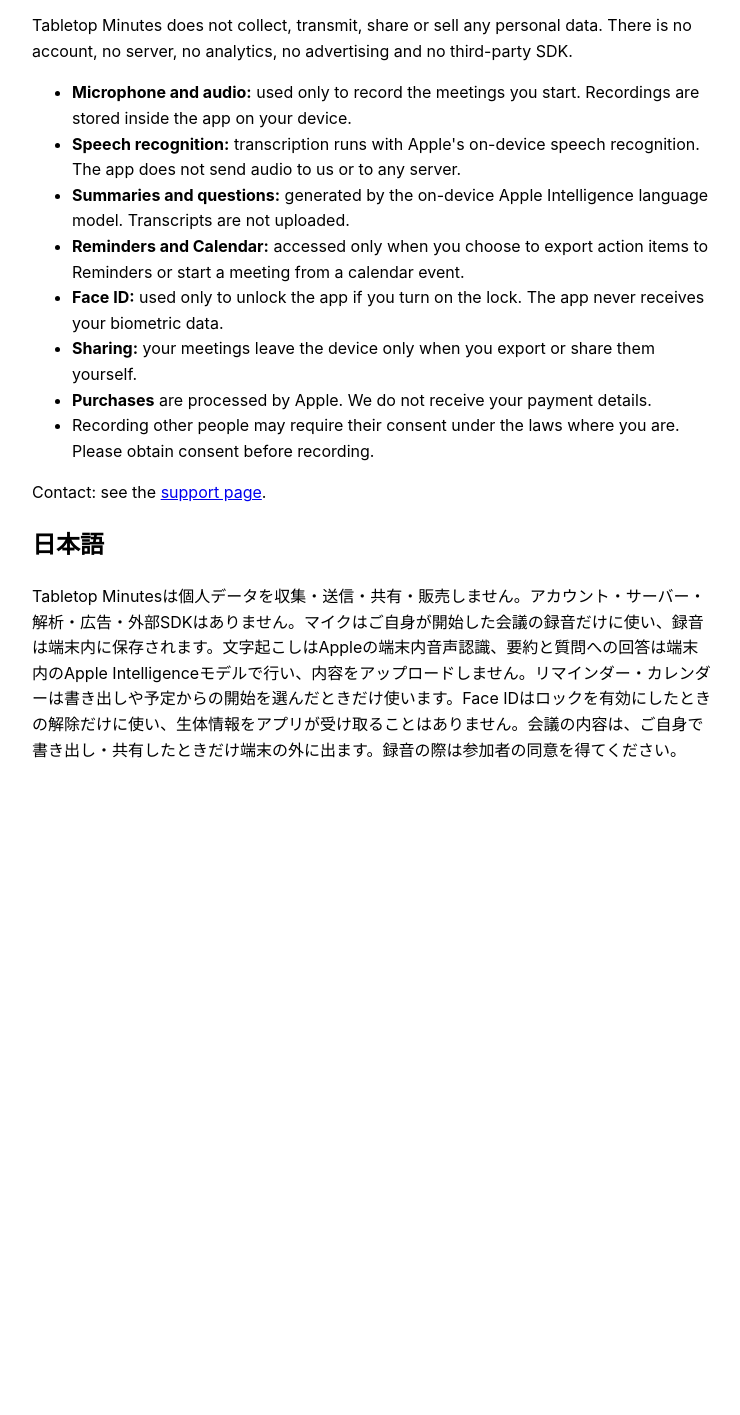
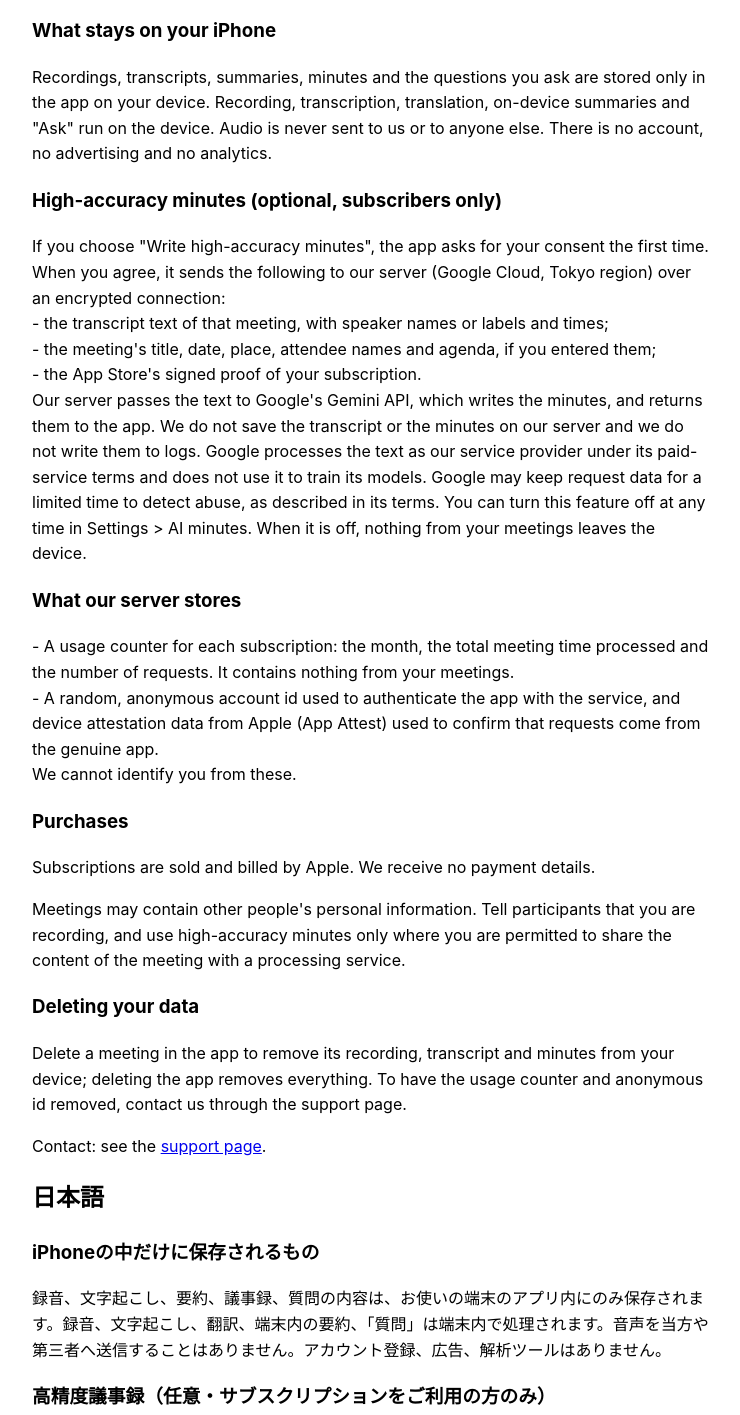
Before and after one commit to takawmd2524-boop/tabletop-minutes-legal, a plain HTML site: page privacy.html in a window 1280 px wide. Shown: the part 141-1556 px from the top of the page, without its empty margins (268-1008 px from the left). Before the commit the page ends 944 px from the top, so only its background shows below. Drawn offline with Linux system fonts and the light colour scheme.

Commit message:
Update privacy policy for high-accuracy minutes

```diff
--- a/privacy.html
+++ b/privacy.html
@@ -1,14 +1,29 @@
 <!doctype html><html lang="en"><meta charset="utf-8"><meta name="viewport" content="width=device-width,initial-scale=1"><title>Tabletop Minutes Privacy Policy</title>
 <body style="font-family:-apple-system,sans-serif;max-width:680px;margin:40px auto;padding:0 16px;line-height:1.6">
 <h1>Tabletop Minutes Privacy Policy</h1><p>Last updated: 21 November 2026</p>
-<p>Tabletop Minutes does not collect, transmit, share or sell any personal data. There is no account, no server, no analytics, no advertising and no third-party SDK.</p>
-<ul><li><b>Microphone and audio:</b> used only to record the meetings you start. Recordings are stored inside the app on your device.</li>
-<li><b>Speech recognition:</b> transcription runs with Apple's on-device speech recognition. The app does not send audio to us or to any server.</li>
-<li><b>Summaries and questions:</b> generated by the on-device Apple Intelligence language model. Transcripts are not uploaded.</li>
-<li><b>Reminders and Calendar:</b> accessed only when you choose to export action items to Reminders or start a meeting from a calendar event.</li>
-<li><b>Face ID:</b> used only to unlock the app if you turn on the lock. The app never receives your biometric data.</li>
-<li><b>Sharing:</b> your meetings leave the device only when you export or share them yourself.</li>
-<li><b>Purchases</b> are processed by Apple. We do not receive your payment details.</li>
-<li>Recording other people may require their consent under the laws where you are. Please obtain consent before recording.</li></ul>
+<h3>What stays on your iPhone</h3>
+<p>Recordings, transcripts, summaries, minutes and the questions you ask are stored only in the app on your device. Recording, transcription, translation, on-device summaries and &quot;Ask&quot; run on the device. Audio is never sent to us or to anyone else. There is no account, no advertising and no analytics.</p>
+<h3>High-accuracy minutes (optional, subscribers only)</h3>
+<p>If you choose &quot;Write high-accuracy minutes&quot;, the app asks for your consent the first time. When you agree, it sends the following to our server (Google Cloud, Tokyo region) over an encrypted connection:<br>- the transcript text of that meeting, with speaker names or labels and times;<br>- the meeting&#x27;s title, date, place, attendee names and agenda, if you entered them;<br>- the App Store&#x27;s signed proof of your subscription.<br>Our server passes the text to Google&#x27;s Gemini API, which writes the minutes, and returns them to the app. We do not save the transcript or the minutes on our server and we do not write them to logs. Google processes the text as our service provider under its paid-service terms and does not use it to train its models. Google may keep request data for a limited time to detect abuse, as described in its terms. You can turn this feature off at any time in Settings &gt; AI minutes. When it is off, nothing from your meetings leaves the device.</p>
+<h3>What our server stores</h3>
+<p>- A usage counter for each subscription: the month, the total meeting time processed and the number of requests. It contains nothing from your meetings.<br>- A random, anonymous account id used to authenticate the app with the service, and device attestation data from Apple (App Attest) used to confirm that requests come from the genuine app.<br>We cannot identify you from these.</p>
+<h3>Purchases</h3>
+<p>Subscriptions are sold and billed by Apple. We receive no payment details.</p>
+<p>Meetings may contain other people&#x27;s personal information. Tell participants that you are recording, and use high-accuracy minutes only where you are permitted to share the content of the meeting with a processing service.</p>
+<h3>Deleting your data</h3>
+<p>Delete a meeting in the app to remove its recording, transcript and minutes from your device; deleting the app removes everything. To have the usage counter and anonymous id removed, contact us through the support page.</p>
 <p>Contact: see the <a href="./">support page</a>.</p>
-<h2>日本語</h2><p>Tabletop Minutesは個人データを収集・送信・共有・販売しません。アカウント・サーバー・解析・広告・外部SDKはありません。マイクはご自身が開始した会議の録音だけに使い、録音は端末内に保存されます。文字起こしはAppleの端末内音声認識、要約と質問への回答は端末内のApple Intelligenceモデルで行い、内容をアップロードしません。リマインダー・カレンダーは書き出しや予定からの開始を選んだときだけ使います。Face IDはロックを有効にしたときの解除だけに使い、生体情報をアプリが受け取ることはありません。会議の内容は、ご自身で書き出し・共有したときだけ端末の外に出ます。録音の際は参加者の同意を得てください。</p></body></html>
+<h2>日本語</h2>
+<h3>iPhoneの中だけに保存されるもの</h3>
+<p>録音、文字起こし、要約、議事録、質問の内容は、お使いの端末のアプリ内にのみ保存されます。録音、文字起こし、翻訳、端末内の要約、「質問」は端末内で処理されます。音声を当方や第三者へ送信することはありません。アカウント登録、広告、解析ツールはありません。</p>
+<h3>高精度議事録（任意・サブスクリプションをご利用の方のみ）</h3>
+<p>「高精度議事録を作成」を選ぶと、初回に同意の確認を表示します。同意いただいた場合に限り、次の情報を暗号化された通信で当方のサーバー（Google Cloud 東京リージョン）へ送信します。<br>・その会議の文字起こしテキスト（話者名または記号、時刻を含む）<br>・入力されている場合は、会議名、日時、場所、出席者名、議題<br>・App Storeが発行する、サブスクリプションの署名つき証明<br>サーバーはテキストをGoogleのGemini APIに渡して議事録を作成し、結果をアプリに返します。文字起こしと議事録を当方のサーバーに保存することはなく、ログにも記録しません。Googleは当方の委託先として有料サービスの規約に基づきテキストを処理し、モデルの学習には使用しません。なお、Googleは不正利用の検知のため、規約に定める期間、リクエストのデータを保持することがあります。この機能は「設定」&gt;「AI議事録」でいつでもオフにできます。オフの間は、会議の内容が端末の外に出ることはありません。</p>
+<h3>サーバーに保存するもの</h3>
+<p>・サブスクリプションごとの利用カウンター（対象月、処理した会議時間の合計、リクエスト回数）。<br>会議の内容は含みません。<br>・サービスの認証に使う、ランダムで匿名のアカウントID、および正規のアプリからの通信であることを<br>確認するためのAppleの端末認証データ（App Attest）。これらから個人を特定することはできません。</p>
+<h3>購入について</h3>
+<p>サブスクリプションの販売と請求はAppleが行います。当方が支払い情報を受け取ることはありません。</p>
+<p>会議には他の方の個人情報が含まれることがあります。録音することを同席者に伝え、会議の内容を処理サービスに送ることが許されている場合にのみ、高精度議事録をご利用ください。</p>
+<h3>データの削除</h3>
+<p>アプリで会議を削除すると、その録音・文字起こし・議事録が端末から削除されます。アプリを削除するとすべてのデータが削除されます。利用カウンターと匿名IDの削除をご希望の場合は、サポートページからご連絡ください。</p>
+<p>お問い合わせは<a href="./">サポートページ</a>からお願いします。</p>
+</body></html>
```
